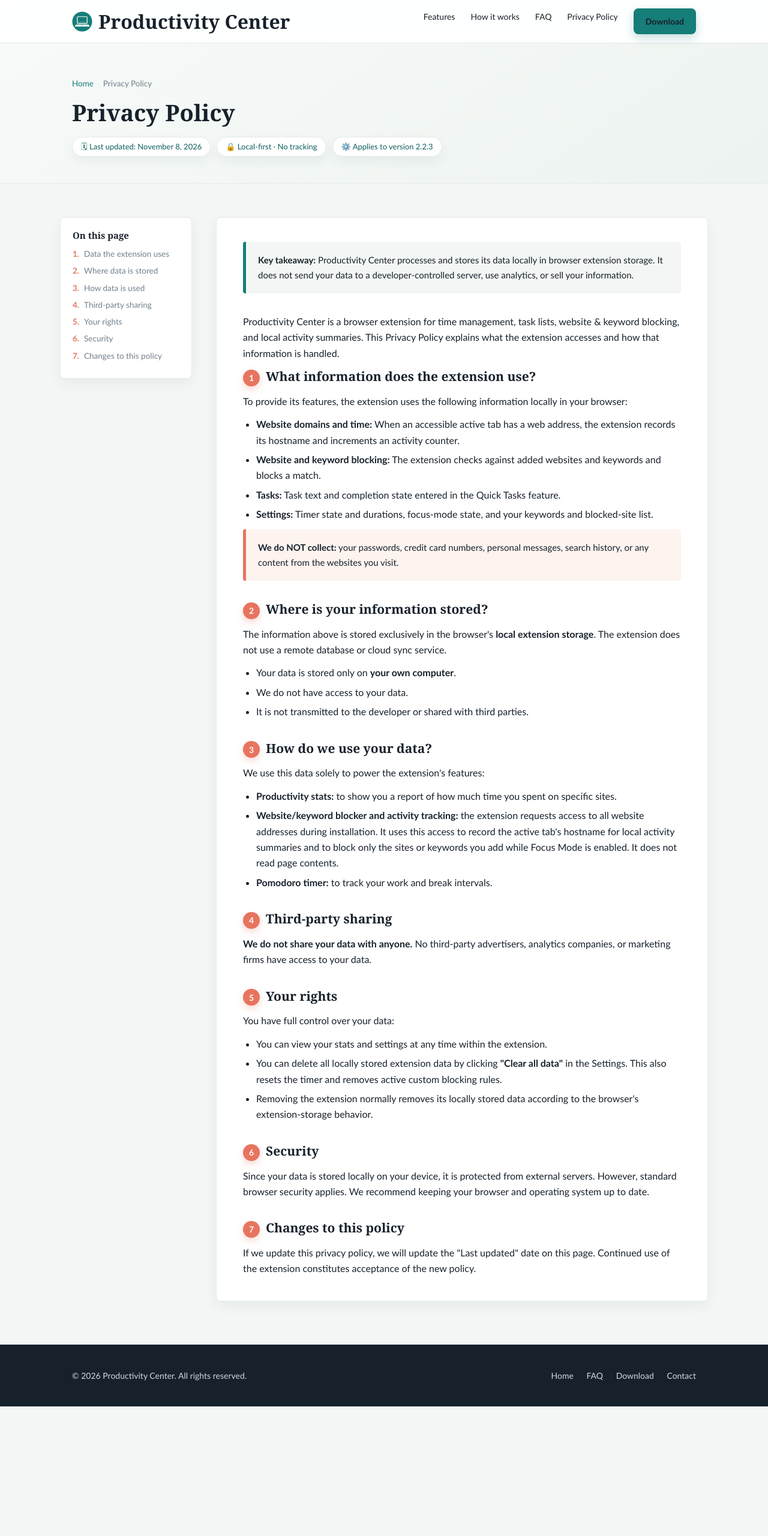
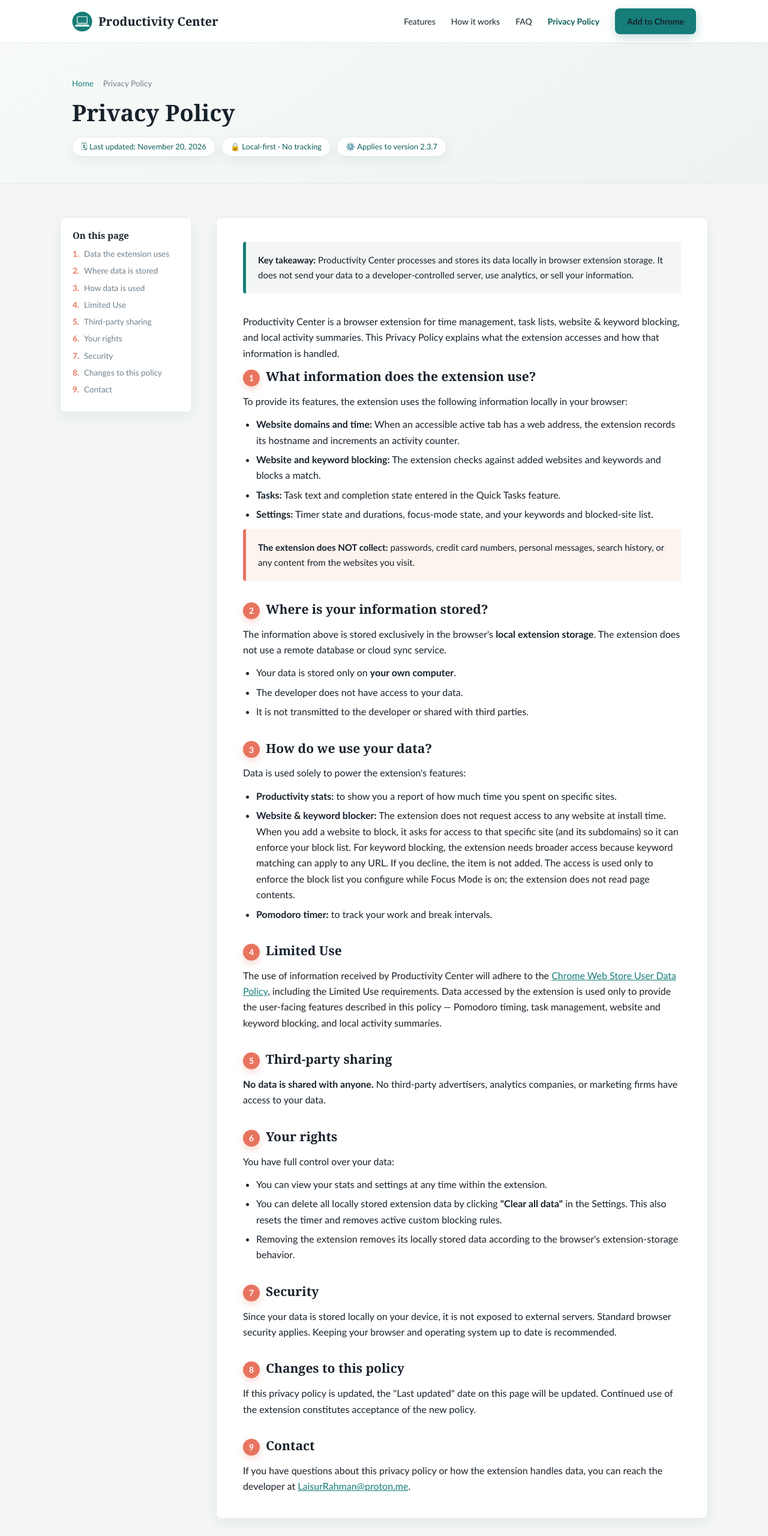
Before and after one commit to Laisur-Rahman/productivity-center, a plain HTML site: page PrivacyPolicy.html in a window 1280 px wide. Shown: the top 2560 px of the page at 60% size. Before the commit the page ends 2344 px from the top, so only its background shows below. Drawn offline with Linux system fonts and the light colour scheme.

Commit message:
updated policy, name and more

```diff
--- a/PrivacyPolicy.css
+++ b/PrivacyPolicy.css
@@ -1,4 +1,4 @@
-  /* ================= Design Tokens (identical to landing page) ================= */
+/* ================= Design Tokens ================= */
 :root {
   --ink: #17212b;
   --muted: #71808c;
@@ -63,13 +63,15 @@
   padding: 10px 18px;
   border-radius: 0 0 var(--radius) 0;
   z-index: 200;
+  text-decoration: none;
+  font-weight: bold;
 }
 
 .skip-link:focus {
   left: 0;
 }
 
-  /* ================= Header / Nav (identical to landing page) ================= */
+/* ================= Header / Nav ================= */
 .site-header {
   position: sticky;
   top: 0;
@@ -84,6 +86,7 @@
   align-items: center;
   justify-content: space-between;
   padding: 14px 20px;
+  gap: 16px;
 }
 
 .brand {
@@ -92,11 +95,13 @@
   gap: 10px;
   text-decoration: none;
   color: var(--ink);
+  flex-shrink: 0;
 }
 
-  .brand .brand-name {
+.brand h1 {
+  font-family: Georgia, serif;
   font-size: 20px;
-      font-family: Georgia, serif;
+  line-height: 1.2;
 }
 
 .brand-mark-img {
@@ -109,6 +114,7 @@
   display: flex;
   gap: 26px;
   list-style: none;
+  align-items: center;
 }
 
 .nav-links a {
@@ -121,6 +127,17 @@
   color: var(--teal);
 }
 
+.nav-links a[aria-current="page"] {
+  color: var(--teal-dark);
+  font-weight: bold;
+}
+
+.nav-cta {
+  padding: 10px 20px;
+  font-size: 14px;
+}
+
+/* ================= Buttons ================= */
 .btn {
   display: inline-block;
   padding: 10px 20px;
@@ -196,7 +213,6 @@
   align-items: start;
 }
 
-  /* On-page table of contents */
 .toc {
   position: sticky;
   top: 96px;
@@ -241,7 +257,6 @@
   color: var(--teal);
 }
 
-  /* Policy content */
 .legal {
   background: var(--paper);
   border: 1px solid var(--line);
@@ -265,7 +280,6 @@
   align-items: baseline;
   gap: 10px;
   scroll-margin-top: 110px;
-      /* offset the sticky header on anchor jumps */
 }
 
 .legal h3 .sec-num {
@@ -316,7 +330,7 @@
   border-left: 5px solid var(--coral);
 }
 
-  /* ================= Footer (identical to landing page) ================= */
+/* ================= Footer ================= */
 .site-footer {
   background: var(--ink);
   color: #cfd8de;
@@ -386,11 +400,32 @@
 }
 
 @media (max-width: 640px) {
-      .nav-links li:not(:last-child) {
+  .nav {
+    flex-wrap: wrap;
+    row-gap: 8px;
+  }
+
+  .brand h1 {
+    font-size: 17px;
+  }
+
+  .nav-links {
+    gap: 14px;
+  }
+
+  .nav-links a {
+    font-size: 13px;
+  }
+
+  .nav-hide-mobile {
     display: none;
   }
 
-      /* keep only Download, same as landing */
+  .nav-cta {
+    padding: 8px 14px !important;
+    font-size: 12px !important;
+  }
+
   .page-hero h2 {
     font-size: 29px;
   }
@@ -398,4 +433,9 @@
   .legal {
     padding: 28px 22px;
   }
+
+  .site-footer a {
+    margin-left: 0;
+    margin-right: 18px;
   }
+}
--- a/PrivacyPolicy.html
+++ b/PrivacyPolicy.html
@@ -2,10 +2,6 @@
 <html lang="en">
 
 <head>
-  <!-- ============================================================
-       Productivity Center — Privacy Policy
-       Same design system as the landing page (single-file build).
-       ============================================================ -->
   <meta charset="UTF-8" />
   <meta name="viewport" content="width=device-width, initial-scale=1.0" />
 
@@ -15,36 +11,40 @@
     content="How Productivity Center handles your data: everything is processed and stored locally in your browser. No tracking, no analytics, no third-party sharing." />
   <meta name="robots" content="index, follow" />
   <meta name="theme-color" content="#167d78" />
-  <link rel="canonical" href="https://www.Laisur-Rahman.github.io/productivity-center/PrivacyPolicy.html" />
+  <link rel="canonical" href="https://laisur-rahman.github.io/productivity-center/PrivacyPolicy.html" />
 
-  <!-- ===== Open Graph (Facebook, LinkedIn, etc.) ===== -->
+  <!-- ===== Open Graph ===== -->
   <meta property="og:type" content="article" />
   <meta property="og:site_name" content="Productivity Center" />
   <meta property="og:title" content="Privacy Policy — Productivity Center" />
   <meta property="og:description" content="Local-first by design: your data never leaves your browser." />
-  <meta property="og:url" content="https://www.Laisur-Rahman.github.io/productivity-center/PrivacyPolicy.html" />
-  <meta property="og:image" content="https://www.Laisur-Rahman.github.io/productivity-center/og-cover.png" />
+  <meta property="og:url" content="https://laisur-rahman.github.io/productivity-center/PrivacyPolicy.html" />
+  <meta property="og:image" content="https://laisur-rahman.github.io/productivity-center/images/ProductivityCenter.png" />
+  <meta property="og:image:width" content="1200" />
+  <meta property="og:image:height" content="630" />
+  <meta property="og:image:alt" content="Productivity Center — Privacy Policy" />
 
   <!-- ===== Twitter Card ===== -->
   <meta name="twitter:card" content="summary_large_image" />
   <meta name="twitter:title" content="Privacy Policy — Productivity Center" />
   <meta name="twitter:description" content="Local-first by design: your data never leaves your browser." />
-  <meta name="twitter:image" content="https://www.Laisur-Rahman.github.io/productivity-center/og-cover.png" />
+  <meta name="twitter:image" content="https://laisur-rahman.github.io/productivity-center/images/ProductivityCenter.png" />
 
-  <!-- ===== Structured Data: page + breadcrumb (rich result hierarchy) ===== -->
+  <!-- ===== Structured Data ===== -->
   <script type="application/ld+json">
   {
     "@context": "https://schema.org",
     "@type": "WebPage",
     "name": "Privacy Policy",
     "description": "How Productivity Center handles your data: everything is processed and stored locally in your browser.",
-    "url": "https://www.Laisur-Rahman.github.io/productivity-center/PrivacyPolicy.html",
-    "isPartOf": { "@type": "WebSite", "name": "Productivity Center", "url": "https://www.Laisur-Rahman.github.io/productivity-center/" },
+    "url": "https://laisur-rahman.github.io/productivity-center/PrivacyPolicy.html",
+    "dateModified": "2026-11-20",
+    "isPartOf": { "@type": "WebSite", "name": "Productivity Center", "url": "https://laisur-rahman.github.io/productivity-center/" },
     "breadcrumb": {
       "@type": "BreadcrumbList",
       "itemListElement": [
-        { "@type": "ListItem", "position": 1, "name": "Home", "item": "https://www.Laisur-Rahman.github.io/productivity-center/" },
-        { "@type": "ListItem", "position": 2, "name": "Privacy Policy", "item": "https://www.Laisur-Rahman.github.io/productivity-center/PrivacyPolicy.html" }
+        { "@type": "ListItem", "position": 1, "name": "Home", "item": "https://laisur-rahman.github.io/productivity-center/" },
+        { "@type": "ListItem", "position": 2, "name": "Privacy Policy", "item": "https://laisur-rahman.github.io/productivity-center/PrivacyPolicy.html" }
       ]
     }
   }
@@ -52,6 +52,7 @@
 
   <!-- ===== Favicon ===== -->
   <link rel="icon" href="images/logo.png" type="image/png" />
+  <link rel="apple-touch-icon" href="images/logo.png" />
 
   <!-- ===== Stylesheet ===== -->
   <link rel="stylesheet" href="PrivacyPolicy.css" />
@@ -69,11 +70,11 @@
       </a>
       <nav aria-label="Main navigation">
         <ul class="nav-links">
-          <li><a href="index.html#features">Features</a></li>
-          <li><a href="index.html#how-it-works">How it works</a></li>
-          <li><a href="index.html#faq">FAQ</a></li>
+          <li class="nav-hide-mobile"><a href="index.html#features">Features</a></li>
+          <li class="nav-hide-mobile"><a href="index.html#how-it-works">How it works</a></li>
+          <li class="nav-hide-mobile"><a href="index.html#faq">FAQ</a></li>
           <li><a href="PrivacyPolicy.html" aria-current="page">Privacy Policy</a></li>
-          <li><a href="index.html#download" class="btn btn-primary">Download</a></li>
+          <li><a href="index.html#download" class="btn btn-primary nav-cta">Add to Chrome</a></li>
         </ul>
       </nav>
     </div>
@@ -88,9 +89,9 @@
         </nav>
         <h2>Privacy Policy</h2>
         <div class="page-meta">
-          <span class="pill">🗓 Last updated: November 8, 2026</span>
+          <span class="pill">🗓 Last updated: <time datetime="2026-11-17">November 20, 2026</time></span>
           <span class="pill">🔒 Local-first · No tracking</span>
-          <span class="pill">⚙️ Applies to version 2.2.3</span>
+          <span class="pill">⚙️ Applies to version 2.3.7</span>
         </div>
       </div>
     </div>
@@ -98,21 +99,21 @@
     <!-- ================= ARTICLE ================= -->
     <div class="wrap legal-layout">
 
-      <!-- Sticky table of contents -->
       <aside class="toc" aria-label="Table of contents">
         <h3>On this page</h3>
         <ol>
           <li><a href="#data-used">Data the extension uses</a></li>
           <li><a href="#storage">Where data is stored</a></li>
           <li><a href="#usage">How data is used</a></li>
+          <li><a href="#limited-use">Limited Use</a></li>
           <li><a href="#third-parties">Third-party sharing</a></li>
           <li><a href="#rights">Your rights</a></li>
           <li><a href="#security">Security</a></li>
           <li><a href="#changes">Changes to this policy</a></li>
+          <li><a href="#contact">Contact</a></li>
         </ol>
       </aside>
 
-      <!-- Policy content -->
       <article id="policy" class="legal">
         <div class="callout">
           <strong>Key takeaway:</strong> Productivity Center processes and stores its data locally in browser
@@ -138,7 +139,7 @@
               blocked-site list.</li>
           </ul>
           <div class="callout do-not-collect">
-            <strong>We do NOT collect:</strong> your passwords, credit card numbers, personal messages,
+            <strong>The extension does NOT collect:</strong> passwords, credit card numbers, personal messages,
             search history, or any content from the websites you visit.
           </div>
         </section>
@@ -149,54 +150,71 @@
             The extension does not use a remote database or cloud sync service.</p>
           <ul>
             <li>Your data is stored only on <strong>your own computer</strong>.</li>
-            <li>We do not have access to your data.</li>
+            <li>The developer does not have access to your data.</li>
             <li>It is not transmitted to the developer or shared with third parties.</li>
           </ul>
         </section>
 
         <section id="usage" aria-labelledby="h-usage">
           <h3 id="h-usage"><span class="sec-num" aria-hidden="true">3</span> How do we use your data?</h3>
-          <p>We use this data solely to power the extension's features:</p>
+          <p>Data is used solely to power the extension's features:</p>
           <ul>
             <li><strong>Productivity stats:</strong> to show you a report of how much time you spent on specific sites.
             </li>
-            <li><strong>Website/keyword blocker and activity tracking:</strong> the extension requests access to all
-              website addresses during installation. It uses this access to record the active tab's hostname for local
-              activity summaries and to block only the sites or keywords you add while Focus Mode is enabled. It does
-              not read page contents.</li>
+            <li><strong>Website &amp; keyword blocker:</strong> The extension does not request access to any website at
+              install time. When you add a website to block, it asks for access to that specific site (and its
+              subdomains) so it can enforce your block list. For keyword blocking, the extension needs broader access
+              because keyword matching can apply to any URL. If you decline, the item is not added. The access is used
+              only to enforce the block list you configure while Focus Mode is on; the extension does not read page
+              contents.</li>
             <li><strong>Pomodoro timer:</strong> to track your work and break intervals.</li>
           </ul>
         </section>
 
+        <section id="limited-use" aria-labelledby="h-limited-use">
+          <h3 id="h-limited-use"><span class="sec-num" aria-hidden="true">4</span> Limited Use</h3>
+          <p>The use of information received by Productivity Center will adhere to the <a
+              href="https://developer.chrome.com/docs/webstore/program-policies/user-data-faq"
+              target="_blank" rel="noopener">Chrome Web Store User Data Policy</a>, including the Limited Use
+            requirements. Data accessed by the extension is used only to provide the user-facing features described
+            in this policy — Pomodoro timing, task management, website and keyword blocking, and local activity
+            summaries.</p>
+        </section>
+
         <section id="third-parties" aria-labelledby="h-third-parties">
-          <h3 id="h-third-parties"><span class="sec-num" aria-hidden="true">4</span> Third-party sharing</h3>
-          <p><strong>We do not share your data with anyone.</strong> No third-party advertisers, analytics
-            companies, or marketing firms have access to your data.</p>
+          <h3 id="h-third-parties"><span class="sec-num" aria-hidden="true">5</span> Third-party sharing</h3>
+          <p><strong>No data is shared with anyone.</strong> No third-party advertisers, analytics companies, or
+            marketing firms have access to your data.</p>
         </section>
 
         <section id="rights" aria-labelledby="h-rights">
-          <h3 id="h-rights"><span class="sec-num" aria-hidden="true">5</span> Your rights</h3>
+          <h3 id="h-rights"><span class="sec-num" aria-hidden="true">6</span> Your rights</h3>
           <p>You have full control over your data:</p>
           <ul>
             <li>You can view your stats and settings at any time within the extension.</li>
             <li>You can delete all locally stored extension data by clicking <strong>"Clear all data"</strong> in the
               Settings. This also resets the timer and removes active custom blocking rules.</li>
-            <li>Removing the extension normally removes its locally stored data according to the browser's
-              extension-storage behavior.</li>
+            <li>Removing the extension removes its locally stored data according to the browser's extension-storage
+              behavior.</li>
           </ul>
         </section>
 
         <section id="security" aria-labelledby="h-security">
-          <h3 id="h-security"><span class="sec-num" aria-hidden="true">6</span> Security</h3>
-          <p>Since your data is stored locally on your device, it is protected from external servers.
-            However, standard browser security applies. We recommend keeping your browser and operating
-            system up to date.</p>
+          <h3 id="h-security"><span class="sec-num" aria-hidden="true">7</span> Security</h3>
+          <p>Since your data is stored locally on your device, it is not exposed to external servers.
+            Standard browser security applies. Keeping your browser and operating system up to date is recommended.</p>
         </section>
 
         <section id="changes" aria-labelledby="h-changes">
-          <h3 id="h-changes"><span class="sec-num" aria-hidden="true">7</span> Changes to this policy</h3>
-          <p>If we update this privacy policy, we will update the "Last updated" date on this page.
+          <h3 id="h-changes"><span class="sec-num" aria-hidden="true">8</span> Changes to this policy</h3>
+          <p>If this privacy policy is updated, the "Last updated" date on this page will be updated.
             Continued use of the extension constitutes acceptance of the new policy.</p>
+        </section>
+
+        <section id="contact" aria-labelledby="h-contact">
+          <h3 id="h-contact"><span class="sec-num" aria-hidden="true">9</span> Contact</h3>
+          <p>If you have questions about this privacy policy or how the extension handles data, you can reach the
+            developer at <a href="mailto:LaisurRahman@proton.me">LaisurRahman@proton.me</a>.</p>
         </section>
       </article>
     </div>
@@ -210,12 +228,12 @@
         <a href="index.html">Home</a>
         <a href="index.html#faq">FAQ</a>
         <a href="index.html#download">Download</a>
-        <a href="#" aria-current="page">Contact</a>
+        <!-- TODO: replace mailto with your real contact email -->
+        <a href="mailto:LaisurRahman@proton.me">Contact</a>
       </nav>
     </div>
   </footer>
 
-  <!-- Minimal, defensive JS — page is fully functional without it -->
   <script>
     (function () {
       "use strict";
--- a/styles.css
+++ b/styles.css
@@ -64,6 +64,29 @@ section {
   padding: 72px 0;
 }
 
+/* Offset sticky header when jumping to anchored sections */
+section[id] {
+  scroll-margin-top: 80px;
+}
+
+/* Accessibility: skip link */
+.skip-link {
+  position: absolute;
+  left: -9999px;
+  top: 0;
+  background: var(--teal);
+  color: var(--paper);
+  padding: 10px 18px;
+  border-radius: 0 0 var(--radius) 0;
+  z-index: 200;
+  text-decoration: none;
+  font-weight: bold;
+}
+
+.skip-link:focus {
+  left: 0;
+}
+
 /* ================= Header / Nav ================= */
 .site-header {
   position: sticky;
@@ -79,6 +102,7 @@ section {
   align-items: center;
   justify-content: space-between;
   padding: 14px 20px;
+  gap: 16px;
 }
 
 .brand {
@@ -87,8 +111,14 @@ section {
   gap: 10px;
   text-decoration: none;
   color: var(--ink);
+  flex-shrink: 0;
 }
 
+.brand h1 {
+  font-family: Georgia, serif;
+  font-size: 20px;
+  line-height: 1.2;
+}
 
 .brand-mark-img {
   width: 34px;
@@ -100,6 +130,7 @@ section {
   display: flex;
   gap: 26px;
   list-style: none;
+  align-items: center;
 }
 
 .nav-links a {
@@ -110,6 +141,11 @@ section {
 
 .nav-links a:hover {
   color: var(--teal);
+}
+
+.nav-cta {
+  padding: 10px 20px;
+  font-size: 14px;
 }
 
 /* ================= Hero ================= */
@@ -216,7 +252,6 @@ section {
   font-size: 22px;
 }
 
-
 .card h3 {
   font-size: 19px;
   margin-bottom: 8px;
@@ -256,7 +291,6 @@ section {
 .step h3 {
   font-size: 18px;
   margin-bottom: 4px;
-  place-items: baseline;
   display: flex;
 }
 
@@ -265,7 +299,7 @@ section {
   font-size: 15px;
 }
 
-/* FAQ — native <details>, no JS needed */
+/* FAQ */
 .faq {
   max-width: 720px;
   margin: 0 auto;
@@ -289,6 +323,10 @@ section {
   display: flex;
   justify-content: space-between;
   align-items: center;
+}
+
+.faq summary::-webkit-details-marker {
+  display: none;
 }
 
 .faq summary::after {
@@ -366,7 +404,7 @@ section {
   color: var(--coral);
 }
 
-/* Reveal animation (progressive enhancement — page works without JS) */
+/* Reveal animation */
 .reveal {
   opacity: 0;
   transform: translateY(16px);
@@ -392,12 +430,39 @@ section {
 
 /* ================= Mobile ================= */
 @media (max-width: 640px) {
+  .nav {
+    flex-wrap: wrap;
+    justify-content: space-between;
+    row-gap: 8px;
+  }
+
+  .brand h1 {
+    font-size: 17px;
+  }
+
   .nav-links {
+    gap: 14px;
+  }
+
+  .nav-links a {
+    font-size: 13px;
+  }
+
+  .nav-hide-mobile {
     display: none;
+  }
+
+  .nav-cta {
+    padding: 8px 14px !important;
+    font-size: 12px !important;
   }
 
   .hero {
     padding: 64px 0 56px;
+  }
+
+  .hero h2 {
+    font-size: 30px !important;
   }
 
   .section-title {
@@ -407,4 +472,9 @@ section {
   section {
     padding: 52px 0;
   }
+
+  .site-footer a {
+    margin-left: 0;
+    margin-right: 18px;
+  }
 }
```
Also changed, not shown: index.html (+27 -27 lines), images/ProductivityCenter.png (added). Lines whose indentation alone changed are shown as unchanged.
